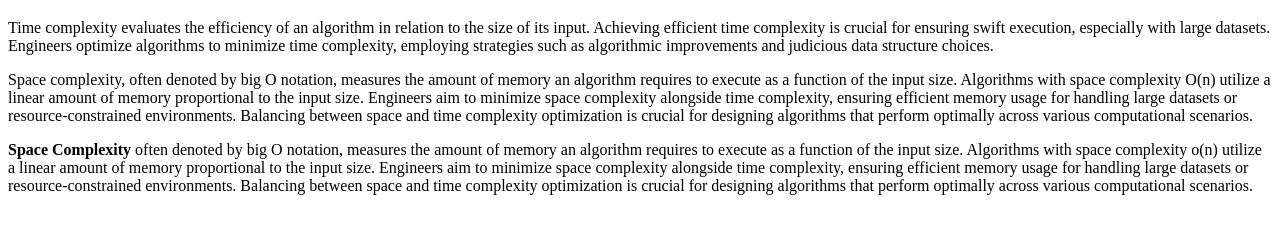
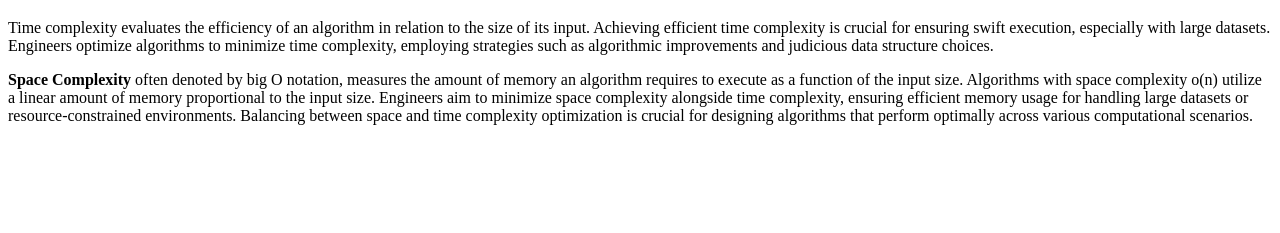
Before and after one commit to acciojob/time-and-space-complexity-sandeep18p, a website: page main.html in a window 1280 px wide. Shown: the part 61-294 px from the top of the page. Drawn offline with Linux system fonts and the light colour scheme.

Commit message:
created a submission

```diff
--- a/main.html
+++ b/main.html
@@ -10,9 +10,6 @@
 	<!-- the entire body must be written by student -->
 	<h1>Time, Space, Complexity</h1>
 	<p>Time complexity evaluates the efficiency of an algorithm in relation to the size of its input. Achieving efficient time complexity is crucial for ensuring swift execution, especially with large datasets. Engineers optimize algorithms to minimize time complexity, employing strategies such as algorithmic improvements and judicious data structure choices.</p>
-	<p>
-		Space complexity, often denoted by big O notation, measures the amount of memory an algorithm requires to execute as a function of the input size. Algorithms with space complexity O(n) utilize a linear amount of memory proportional to the input size. Engineers aim to minimize space complexity alongside time complexity, ensuring efficient memory usage for handling large datasets or resource-constrained environments. Balancing between space and time complexity optimization is crucial for designing algorithms that perform optimally across various computational scenarios.
-	</p>
 	<p><strong>Space Complexity</strong> often denoted by big O notation, measures the amount of memory an algorithm requires to execute as a function of the input size. Algorithms with space complexity o(n) utilize a linear amount of memory proportional to the input size. Engineers aim to minimize space complexity alongside time complexity, ensuring efficient memory usage for handling large datasets or resource-constrained environments. Balancing between space and time complexity optimization is crucial for designing algorithms that perform optimally across various computational scenarios.</p>
 
 
```
